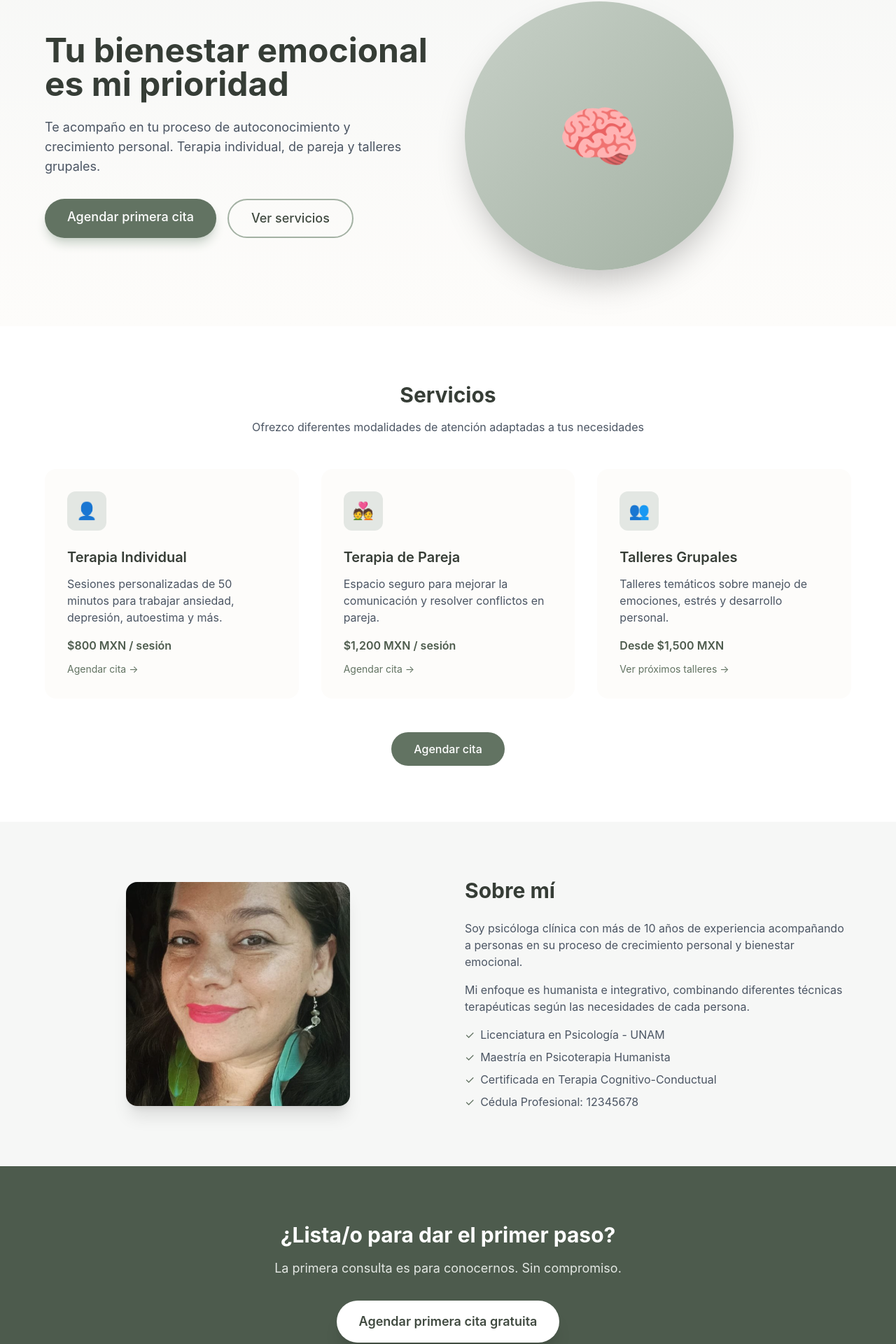
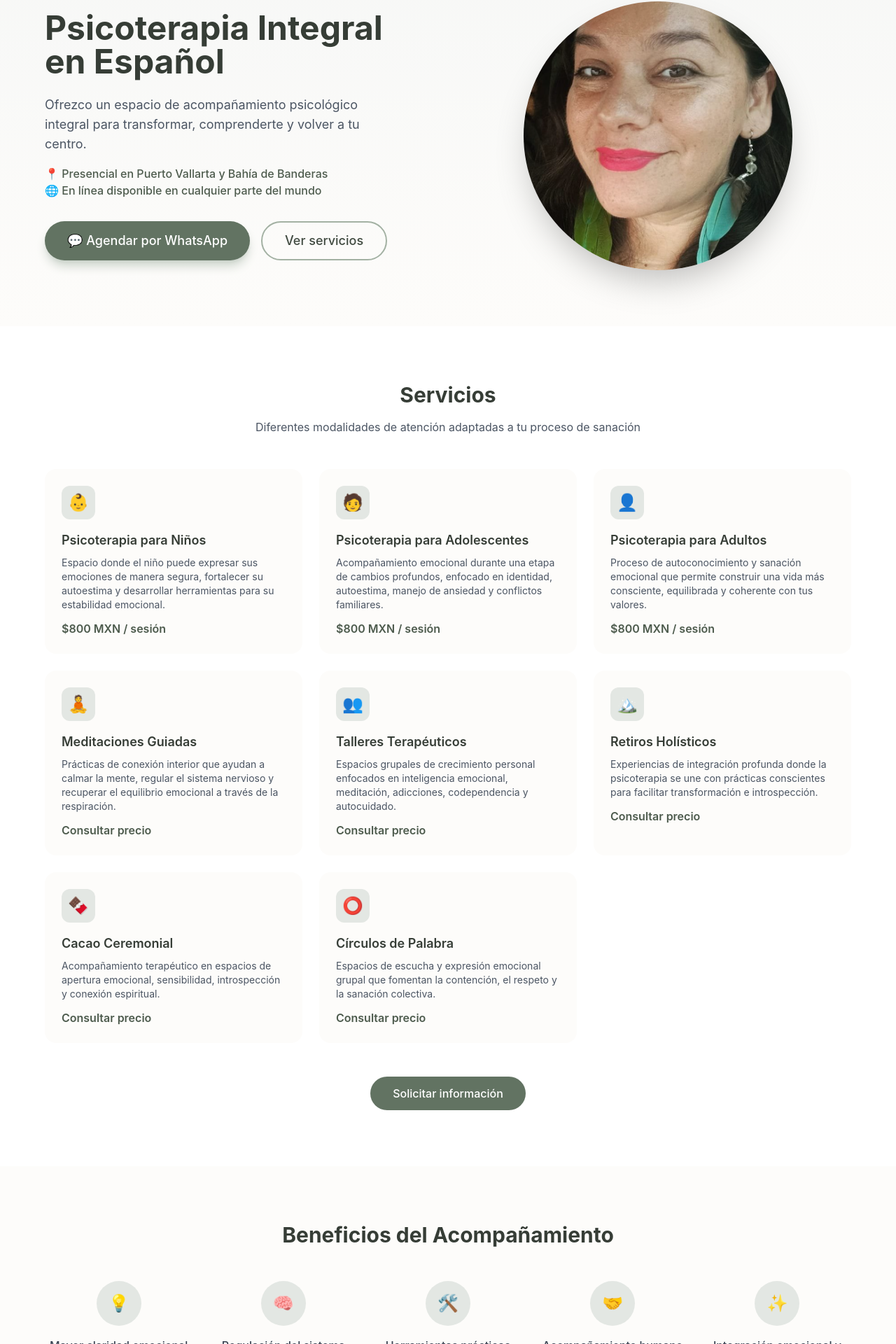
Before and after one commit to Pvrolomx/mpm-psi, a Next.js app: page / in a window 1280 px wide. Shown: the part 126-2046 px from the top of the page at 70% size. Built offline with nearby package versions, Linux system fonts and the light colour scheme.

Commit message:
Update with real content - Psic. Mariela Plácito

```diff
--- a/app/page.js
+++ b/app/page.js
@@ -7,12 +7,10 @@ export default function Home() {
   const [showInstall, setShowInstall] = useState(false)
 
   useEffect(() => {
-    // Registrar Service Worker
     if ('serviceWorker' in navigator) {
       navigator.serviceWorker.register('/sw.js')
     }
 
-    // PWA Install prompt
     const handler = (e) => {
       e.preventDefault()
       setDeferredPrompt(e)
@@ -43,7 +41,7 @@ export default function Home() {
                 <span className="text-2xl">🌿</span>
               </div>
               <div>
-                <p className="font-semibold">Psicóloga App</p>
+                <p className="font-semibold">Psic. Mariela Plácito</p>
                 <p className="text-sm text-sage-200">Instalar en tu dispositivo</p>
               </div>
             </div>
@@ -62,27 +60,20 @@ export default function Home() {
       {/* Navigation */}
       <nav className="fixed top-0 w-full bg-white/90 backdrop-blur-sm z-50 border-b border-sage-100">
         <div className="max-w-6xl mx-auto px-4 py-4 flex justify-between items-center">
-          <span className="text-xl font-semibold text-sage-700">🌿 Psicóloga</span>
+          <span className="text-xl font-semibold text-sage-700">🌿 Psic. Mariela Plácito</span>
           <div className="hidden md:flex gap-6 text-sm items-center">
             <a href="#servicios" className="text-gray-600 hover:text-sage-600 transition">Servicios</a>
             <a href="#sobre-mi" className="text-gray-600 hover:text-sage-600 transition">Sobre mí</a>
+            <a href="#beneficios" className="text-gray-600 hover:text-sage-600 transition">Beneficios</a>
             <Link href="/tienda" className="text-gray-600 hover:text-sage-600 transition">Talleres</Link>
-            {showInstall && (
-              <button onClick={handleInstall} className="text-sage-600 hover:text-sage-800 flex items-center gap-1">
-                📲 Descargar App
-              </button>
-            )}
-            <Link href="/agendar" className="bg-sage-500 text-white px-4 py-2 rounded-full hover:bg-sage-600 transition">
-              Agendar cita
-            </Link>
+            <a href="https://wa.me/523221118596" target="_blank" className="bg-sage-500 text-white px-4 py-2 rounded-full hover:bg-sage-600 transition">
+              Contactar
+            </a>
           </div>
           <div className="flex items-center gap-2 md:hidden">
-            {showInstall && (
-              <button onClick={handleInstall} className="text-sage-600 text-xl">📲</button>
-            )}
-            <Link href="/agendar" className="bg-sage-500 text-white px-4 py-2 rounded-full text-sm">
-              Agendar
-            </Link>
+            <a href="https://wa.me/523221118596" target="_blank" className="bg-sage-500 text-white px-4 py-2 rounded-full text-sm">
+              WhatsApp
+            </a>
           </div>
         </div>
       </nav>
@@ -92,24 +83,39 @@ export default function Home() {
         <div className="max-w-6xl mx-auto flex flex-col md:flex-row items-center gap-12">
           <div className="flex-1 text-center md:text-left">
             <h1 className="text-4xl md:text-5xl font-bold text-sage-800 leading-tight mb-6">
-              Tu bienestar emocional es mi prioridad
+              Psicoterapia Integral en Español
             </h1>
-            <p className="text-lg text-gray-600 mb-8 max-w-lg">
-              Te acompaño en tu proceso de autoconocimiento y crecimiento personal.
-              Terapia individual, de pareja y talleres grupales.
+            <p className="text-lg text-gray-600 mb-4 max-w-lg">
+              Ofrezco un espacio de acompañamiento psicológico integral para transformar,
+              comprenderte y volver a tu centro.
+            </p>
+            <p className="text-md text-sage-600 mb-8 max-w-lg font-medium">
+              📍 Presencial en Puerto Vallarta y Bahía de Banderas<br/>
+              🌐 En línea disponible en cualquier parte del mundo
             </p>
             <div className="flex flex-col sm:flex-row gap-4 justify-center md:justify-start">
-              <Link href="/agendar" className="bg-sage-500 text-white px-8 py-3 rounded-full text-lg font-medium hover:bg-sage-600 transition shadow-lg shadow-sage-200">
-                Agendar primera cita
-              </Link>
+              <a href="https://wa.me/523221118596?text=Hola%20Mariela,%20me%20gustaría%20agendar%20una%20sesión" target="_blank" className="bg-sage-500 text-white px-8 py-3 rounded-full text-lg font-medium hover:bg-sage-600 transition shadow-lg shadow-sage-200 flex items-center justify-center gap-2">
+                💬 Agendar por WhatsApp
+              </a>
               <a href="#servicios" className="border-2 border-sage-300 text-sage-700 px-8 py-3 rounded-full text-lg font-medium hover:bg-sage-50 transition">
                 Ver servicios
               </a>
             </div>
           </div>
-          <div className="flex-1">
-            <div className="w-72 h-72 md:w-96 md:h-96 bg-gradient-to-br from-sage-200 to-sage-300 rounded-full flex items-center justify-center shadow-2xl">
-              <span className="text-8xl">🧠</span>
+          <div className="flex-1 flex justify-center">
+            <div className="relative">
+              <img
+                src="/foto-psicologa.png"
+                alt="Psic. Mariela Plácito"
+                className="w-72 h-72 md:w-96 md:h-96 object-cover rounded-full shadow-2xl"
+                onError={(e) => {
+                  e.target.style.display = 'none'
+                  e.target.nextSibling.style.display = 'flex'
+                }}
+              />
+              <div className="w-72 h-72 md:w-96 md:h-96 bg-gradient-to-br from-sage-200 to-sage-300 rounded-full items-center justify-center shadow-2xl hidden">
+                <span className="text-8xl">🌿</span>
+              </div>
             </div>
           </div>
         </div>
@@ -120,58 +126,147 @@ export default function Home() {
         <div className="max-w-6xl mx-auto">
           <h2 className="text-3xl font-bold text-center text-sage-800 mb-4">Servicios</h2>
           <p className="text-gray-600 text-center mb-12 max-w-2xl mx-auto">
-            Ofrezco diferentes modalidades de atención adaptadas a tus necesidades
+            Diferentes modalidades de atención adaptadas a tu proceso de sanación
           </p>
 
-          <div className="grid md:grid-cols-3 gap-8">
-            <Link href="/agendar" className="bg-cream-50 rounded-2xl p-8 hover:shadow-xl transition cursor-pointer block group">
-              <div className="w-14 h-14 bg-sage-100 rounded-xl flex items-center justify-center mb-6 group-hover:bg-sage-200 transition">
+          <div className="grid md:grid-cols-3 gap-6">
+            {/* Psicoterapia Niños */}
+            <div className="bg-cream-50 rounded-2xl p-6 hover:shadow-xl transition">
+              <div className="w-12 h-12 bg-sage-100 rounded-xl flex items-center justify-center mb-4">
+                <span className="text-2xl">👶</span>
+              </div>
+              <h3 className="text-lg font-semibold text-sage-800 mb-2">Psicoterapia para Niños</h3>
+              <p className="text-gray-600 text-sm mb-3">Espacio donde el niño puede expresar sus emociones de manera segura, fortalecer su autoestima y desarrollar herramientas para su estabilidad emocional.</p>
+              <p className="text-sage-600 font-semibold">$800 MXN / sesión</p>
+            </div>
+
+            {/* Psicoterapia Adolescentes */}
+            <div className="bg-cream-50 rounded-2xl p-6 hover:shadow-xl transition">
+              <div className="w-12 h-12 bg-sage-100 rounded-xl flex items-center justify-center mb-4">
+                <span className="text-2xl">🧑</span>
+              </div>
+              <h3 className="text-lg font-semibold text-sage-800 mb-2">Psicoterapia para Adolescentes</h3>
+              <p className="text-gray-600 text-sm mb-3">Acompañamiento emocional durante una etapa de cambios profundos, enfocado en identidad, autoestima, manejo de ansiedad y conflictos familiares.</p>
+              <p className="text-sage-600 font-semibold">$800 MXN / sesión</p>
+            </div>
+
+            {/* Psicoterapia Adultos */}
+            <div className="bg-cream-50 rounded-2xl p-6 hover:shadow-xl transition">
+              <div className="w-12 h-12 bg-sage-100 rounded-xl flex items-center justify-center mb-4">
                 <span className="text-2xl">👤</span>
               </div>
-              <h3 className="text-xl font-semibold text-sage-800 mb-3">Terapia Individual</h3>
-              <p className="text-gray-600 mb-4">Sesiones personalizadas de 50 minutos para trabajar ansiedad, depresión, autoestima y más.</p>
+              <h3 className="text-lg font-semibold text-sage-800 mb-2">Psicoterapia para Adultos</h3>
+              <p className="text-gray-600 text-sm mb-3">Proceso de autoconocimiento y sanación emocional que permite construir una vida más consciente, equilibrada y coherente con tus valores.</p>
               <p className="text-sage-600 font-semibold">$800 MXN / sesión</p>
-              <p className="text-sage-500 text-sm mt-3 group-hover:underline">Agendar cita →</p>
-            </Link>
+            </div>
 
-            <Link href="/agendar" className="bg-cream-50 rounded-2xl p-8 hover:shadow-xl transition cursor-pointer block group">
-              <div className="w-14 h-14 bg-sage-100 rounded-xl flex items-center justify-center mb-6 group-hover:bg-sage-200 transition">
-                <span className="text-2xl">💑</span>
+            {/* Meditaciones */}
+            <div className="bg-cream-50 rounded-2xl p-6 hover:shadow-xl transition">
+              <div className="w-12 h-12 bg-sage-100 rounded-xl flex items-center justify-center mb-4">
+                <span className="text-2xl">🧘</span>
               </div>
-              <h3 className="text-xl font-semibold text-sage-800 mb-3">Terapia de Pareja</h3>
-              <p className="text-gray-600 mb-4">Espacio seguro para mejorar la comunicación y resolver conflictos en pareja.</p>
-              <p className="text-sage-600 font-semibold">$1,200 MXN / sesión</p>
-              <p className="text-sage-500 text-sm mt-3 group-hover:underline">Agendar cita →</p>
-            </Link>
+              <h3 className="text-lg font-semibold text-sage-800 mb-2">Meditaciones Guiadas</h3>
+              <p className="text-gray-600 text-sm mb-3">Prácticas de conexión interior que ayudan a calmar la mente, regular el sistema nervioso y recuperar el equilibrio emocional a través de la respiración.</p>
+              <p className="text-sage-600 font-semibold">Consultar precio</p>
+            </div>
 
-            <Link href="/tienda" className="bg-cream-50 rounded-2xl p-8 hover:shadow-xl transition cursor-pointer block group">
-              <div className="w-14 h-14 bg-sage-100 rounded-xl flex items-center justify-center mb-6 group-hover:bg-sage-200 transition">
+            {/* Talleres */}
+            <div className="bg-cream-50 rounded-2xl p-6 hover:shadow-xl transition">
+              <div className="w-12 h-12 bg-sage-100 rounded-xl flex items-center justify-center mb-4">
                 <span className="text-2xl">👥</span>
               </div>
-              <h3 className="text-xl font-semibold text-sage-800 mb-3">Talleres Grupales</h3>
-              <p className="text-gray-600 mb-4">Talleres temáticos sobre manejo de emociones, estrés y desarrollo personal.</p>
-              <p className="text-sage-600 font-semibold">Desde $1,500 MXN</p>
-              <p className="text-sage-500 text-sm mt-3 group-hover:underline">Ver próximos talleres →</p>
-            </Link>
+              <h3 className="text-lg font-semibold text-sage-800 mb-2">Talleres Terapéuticos</h3>
+              <p className="text-gray-600 text-sm mb-3">Espacios grupales de crecimiento personal enfocados en inteligencia emocional, meditación, adicciones, codependencia y autocuidado.</p>
+              <p className="text-sage-600 font-semibold">Consultar precio</p>
+            </div>
+
+            {/* Retiros */}
+            <div className="bg-cream-50 rounded-2xl p-6 hover:shadow-xl transition">
+              <div className="w-12 h-12 bg-sage-100 rounded-xl flex items-center justify-center mb-4">
+                <span className="text-2xl">🏔️</span>
+              </div>
+              <h3 className="text-lg font-semibold text-sage-800 mb-2">Retiros Holísticos</h3>
+              <p className="text-gray-600 text-sm mb-3">Experiencias de integración profunda donde la psicoterapia se une con prácticas conscientes para facilitar transformación e introspección.</p>
+              <p className="text-sage-600 font-semibold">Consultar precio</p>
+            </div>
+
+            {/* Cacao */}
+            <div className="bg-cream-50 rounded-2xl p-6 hover:shadow-xl transition">
+              <div className="w-12 h-12 bg-sage-100 rounded-xl flex items-center justify-center mb-4">
+                <span className="text-2xl">🍫</span>
+              </div>
+              <h3 className="text-lg font-semibold text-sage-800 mb-2">Cacao Ceremonial</h3>
+              <p className="text-gray-600 text-sm mb-3">Acompañamiento terapéutico en espacios de apertura emocional, sensibilidad, introspección y conexión espiritual.</p>
+              <p className="text-sage-600 font-semibold">Consultar precio</p>
+            </div>
+
+            {/* Círculos */}
+            <div className="bg-cream-50 rounded-2xl p-6 hover:shadow-xl transition">
+              <div className="w-12 h-12 bg-sage-100 rounded-xl flex items-center justify-center mb-4">
+                <span className="text-2xl">⭕</span>
+              </div>
+              <h3 className="text-lg font-semibold text-sage-800 mb-2">Círculos de Palabra</h3>
+              <p className="text-gray-600 text-sm mb-3">Espacios de escucha y expresión emocional grupal que fomentan la contención, el respeto y la sanación colectiva.</p>
+              <p className="text-sage-600 font-semibold">Consultar precio</p>
+            </div>
           </div>
 
           <div className="text-center mt-12">
-            <Link href="/agendar" className="inline-block bg-sage-500 text-white px-8 py-3 rounded-full font-medium hover:bg-sage-600 transition">
-              Agendar cita
-            </Link>
+            <a href="https://wa.me/523221118596?text=Hola%20Mariela,%20me%20gustaría%20información%20sobre%20tus%20servicios" target="_blank" className="inline-block bg-sage-500 text-white px-8 py-3 rounded-full font-medium hover:bg-sage-600 transition">
+              Solicitar información
+            </a>
+          </div>
+        </div>
+      </section>
+
+      {/* Beneficios */}
+      <section id="beneficios" className="py-20 px-4 bg-cream-50">
+        <div className="max-w-6xl mx-auto">
+          <h2 className="text-3xl font-bold text-center text-sage-800 mb-12">Beneficios del Acompañamiento</h2>
+
+          <div className="grid md:grid-cols-5 gap-6">
+            <div className="text-center">
+              <div className="w-16 h-16 bg-sage-100 rounded-full flex items-center justify-center mx-auto mb-4">
+                <span className="text-2xl">💡</span>
+              </div>
+              <p className="text-gray-700 font-medium">Mayor claridad emocional</p>
+            </div>
+            <div className="text-center">
+              <div className="w-16 h-16 bg-sage-100 rounded-full flex items-center justify-center mx-auto mb-4">
+                <span className="text-2xl">🧠</span>
+              </div>
+              <p className="text-gray-700 font-medium">Regulación del sistema nervioso</p>
+            </div>
+            <div className="text-center">
+              <div className="w-16 h-16 bg-sage-100 rounded-full flex items-center justify-center mx-auto mb-4">
+                <span className="text-2xl">🛠️</span>
+              </div>
+              <p className="text-gray-700 font-medium">Herramientas prácticas</p>
+            </div>
+            <div className="text-center">
+              <div className="w-16 h-16 bg-sage-100 rounded-full flex items-center justify-center mx-auto mb-4">
+                <span className="text-2xl">🤝</span>
+              </div>
+              <p className="text-gray-700 font-medium">Acompañamiento humano</p>
+            </div>
+            <div className="text-center">
+              <div className="w-16 h-16 bg-sage-100 rounded-full flex items-center justify-center mx-auto mb-4">
+                <span className="text-2xl">✨</span>
+              </div>
+              <p className="text-gray-700 font-medium">Integración emocional y espiritual</p>
+            </div>
           </div>
         </div>
       </section>
 
       {/* About */}
-      <section id="sobre-mi" className="py-20 px-4 bg-sage-50">
+      <section id="sobre-mi" className="py-20 px-4 bg-white">
         <div className="max-w-6xl mx-auto flex flex-col md:flex-row items-center gap-12">
           <div className="flex-1 flex justify-center">
-            {/* Foto de perfil - placeholder hasta que se suba imagen */}
             <div className="relative">
               <img
                 src="/foto-psicologa.png"
-                alt="Psicóloga"
+                alt="Psic. Mariela Plácito"
                 className="w-64 h-64 md:w-80 md:h-80 object-cover rounded-2xl shadow-xl"
                 onError={(e) => {
                   e.target.style.display = 'none'
@@ -179,26 +274,30 @@ export default function Home() {
                 }}
               />
               <div className="w-64 h-64 md:w-80 md:h-80 bg-gradient-to-br from-sage-300 to-sage-400 rounded-2xl items-center justify-center shadow-xl hidden">
-                <span className="text-6xl">👩‍⚕️</span>
+                <span className="text-6xl">🌿</span>
               </div>
             </div>
           </div>
           <div className="flex-1">
             <h2 className="text-3xl font-bold text-sage-800 mb-6">Sobre mí</h2>
             <p className="text-gray-600 mb-4">
-              Soy psicóloga clínica con más de 10 años de experiencia acompañando a personas
-              en su proceso de crecimiento personal y bienestar emocional.
+              Soy Mariela Plácito, psicóloga de profesión pero sobre todo una acompañante de quienes
+              buscan sanar. Concibo la psicoterapia no solo como una técnica clínica, sino como un
+              encuentro consciente que permite mirar la historia personal con respeto, amor y claridad.
             </p>
             <p className="text-gray-600 mb-4">
-              Mi enfoque es humanista e integrativo, combinando diferentes técnicas terapéuticas
-              según las necesidades de cada persona.
+              Mi trabajo se basa en la empatía, la calidez y el compromiso de caminar junto a cada persona
+              en su proceso de sanación. No ofrezco respuestas absolutas, sino un acompañamiento auténtico
+              para que cada quien encuentre sus propias respuestas.
             </p>
-            <ul className="space-y-2 text-gray-600">
-              <li className="flex items-center gap-2"><span className="text-sage-500">✓</span> Licenciatura en Psicología - UNAM</li>
-              <li className="flex items-center gap-2"><span className="text-sage-500">✓</span> Maestría en Psicoterapia Humanista</li>
-              <li className="flex items-center gap-2"><span className="text-sage-500">✓</span> Certificada en Terapia Cognitivo-Conductual</li>
-              <li className="flex items-center gap-2"><span className="text-sage-500">✓</span> Cédula Profesional: 12345678</li>
-            </ul>
+            <p className="text-gray-600 mb-6">
+              Concibo la psicoterapia con una visión integral, reconociendo que mente, cuerpo y espíritu
+              forman una unidad. Cuando uno se repara, todo se armoniza.
+            </p>
+            <div className="bg-sage-50 rounded-xl p-4">
+              <p className="text-sage-700 font-medium">🌿 Enfoque Humanista e Integral</p>
+              <p className="text-gray-600 text-sm mt-1">Combinando psicoterapia con meditación, respiración consciente y prácticas de sanación.</p>
+            </div>
           </div>
         </div>
       </section>
@@ -207,22 +306,29 @@ export default function Home() {
       <section className="py-20 px-4 bg-sage-600 text-white">
         <div className="max-w-4xl mx-auto text-center">
           <h2 className="text-3xl font-bold mb-4">¿Lista/o para dar el primer paso?</h2>
-          <p className="text-sage-100 mb-8 text-lg">La primera consulta es para conocernos. Sin compromiso.</p>
+          <p className="text-sage-100 mb-8 text-lg">Comienza tu proceso de sanación hoy. Primera sesión de valoración.</p>
           <div className="flex flex-col sm:flex-row gap-4 justify-center">
-            <Link href="/agendar" className="inline-block bg-white text-sage-700 px-8 py-4 rounded-full text-lg font-semibold hover:bg-cream-100 transition shadow-xl">
-              Agendar primera cita gratuita
-            </Link>
-            {showInstall && (
-              <button onClick={handleInstall} className="inline-flex items-center justify-center gap-2 border-2 border-white text-white px-8 py-4 rounded-full text-lg font-semibold hover:bg-white/10 transition">
-                📲 Descargar App
-              </button>
-            )}
+            <a href="https://wa.me/523221118596?text=Hola%20Mariela,%20me%20gustaría%20agendar%20una%20sesión%20de%20valoración" target="_blank" className="inline-flex items-center justify-center gap-2 bg-white text-sage-700 px-8 py-4 rounded-full text-lg font-semibold hover:bg-cream-100 transition shadow-xl">
+              💬 Contactar por WhatsApp
+            </a>
           </div>
+          <p className="text-sage-200 mt-6">📞 322 111 85 96</p>
         </div>
       </section>
 
       {/* Footer */}
-      {process.env.NEXT_PUBLIC_SHOW_FIRMA !== "false" && <footer className="py-8 text-center text-sage-400 text-sm"><p>hecho con ❤️ por Duendes 2026</p></footer>}
+      <footer className="py-8 px-4 bg-sage-800 text-white">
+        <div className="max-w-6xl mx-auto text-center">
+          <p className="font-semibold mb-2">Psic. Mariela Plácito</p>
+          <p className="text-sage-300 text-sm mb-4">Psicoterapia Integral en Español</p>
+          <p className="text-sage-400 text-sm">
+            📍 Atención presencial: Puerto Vallarta y Bahía de Banderas<br/>
+            🌐 Atención en línea: Cualquier parte del mundo
+          </p>
+          <p className="text-sage-500 text-xs mt-6">El acompañamiento terapéutico se realiza desde un enfoque ético, profesional y confidencial.</p>
+        </div>
+        {process.env.NEXT_PUBLIC_SHOW_FIRMA !== "false" && <p className="text-center text-sage-600 text-xs mt-4">hecho con ❤️ por Duendes 2026</p>}
+      </footer>
     </main>
   )
 }
```
